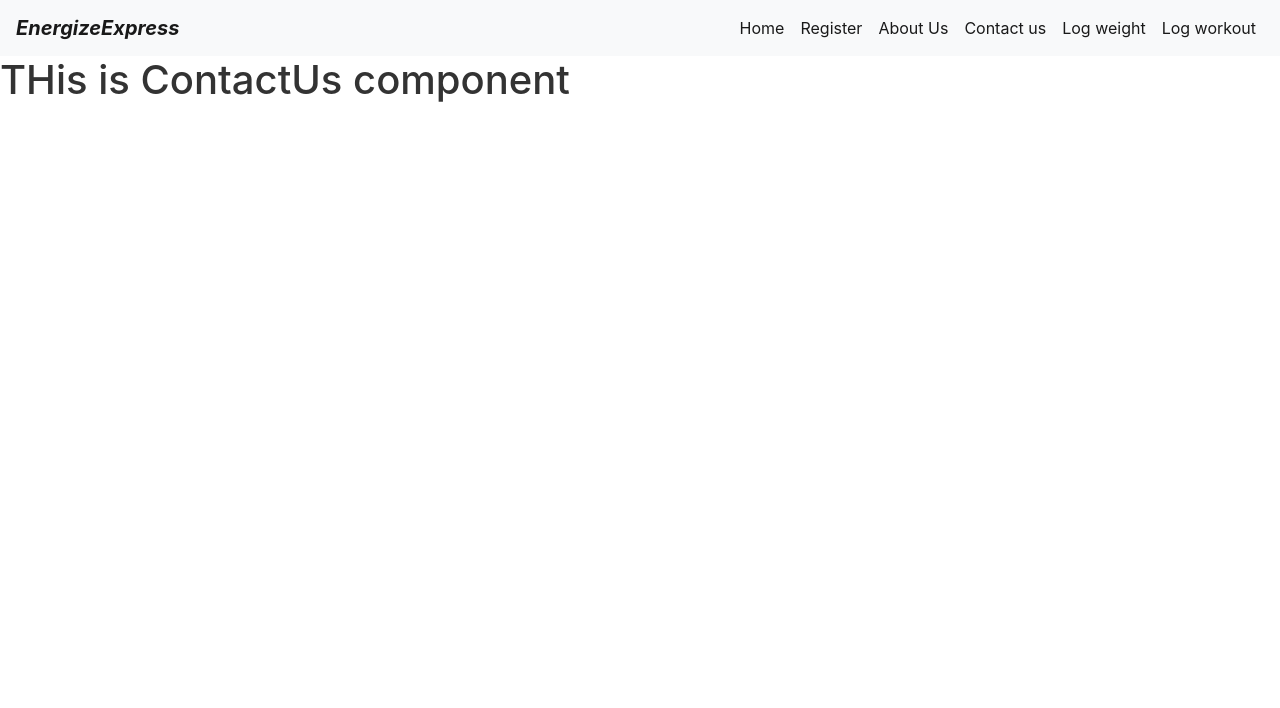
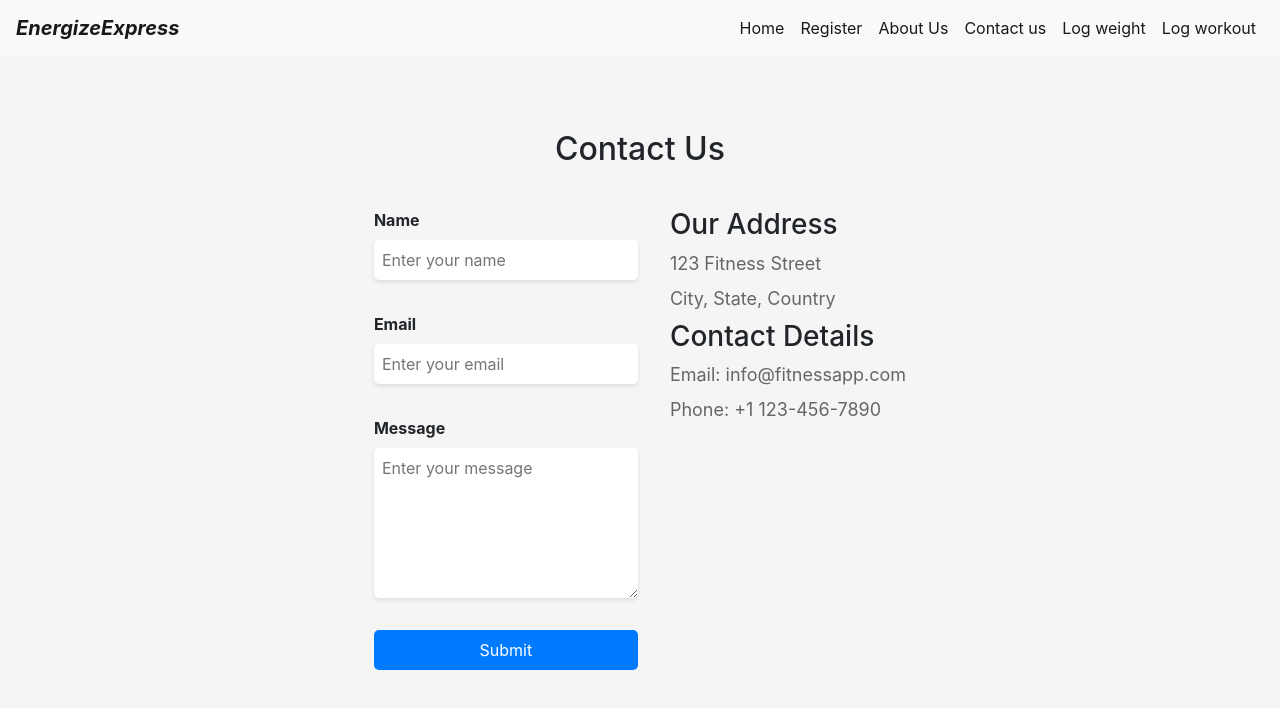
Before and after one commit to vndpal/EnergizeXpress, a React (Create React App) app in the folder client/: page /contactus in a window 1280 px wide. Shown: the top 708 px of the page. Built offline with nearby package versions, Linux system fonts and the light colour scheme; no server answers.

Commit message:
Added code for the register page

```diff
--- a/client/src/App.css
+++ b/client/src/App.css
@@ -3,7 +3,7 @@
     flex-direction: column;
     align-items: center;
     justify-content: center;
-    height: 91vh;
+    height: 110vh;
     background-color:rgb(253, 253, 255);
 }
 .card-container{
@@ -51,3 +51,17 @@
   .form-container{
     flex: 1;
   }
+
+
+  .error-message{
+    color:red;
+    font-size: small;
+
+  }
+
+  .menubar{
+    position:fixed;
+    top:0;
+    left: 0;
+    width: 100%;
+  }
--- a/client/src/App.js
+++ b/client/src/App.js
@@ -17,7 +17,10 @@ function App() {
   },[])
   return (
     <>
-      <Navbar />
+    <div className='menubar'>
+    <Navbar />
+    </div>
+
       <Routes>
       <Route path='/' Component={Home} />
       <Route path='/register' Component={Register} />
--- /dev/null
+++ b/client/src/components/Aboutus.css
@@ -0,0 +1,40 @@
+.about-container {
+    display: flex;
+    align-items: center;
+    justify-content: space-around;
+    margin: 2rem;
+    height: 100vh;
+  }
+
+  .about-content {
+    width: 50%;
+  }
+
+  .about-content h2 {
+    font-size: 2rem;
+    margin-bottom: 1rem;
+  }
+
+  .about-content p {
+    margin-bottom: 1rem;
+  }
+
+  .about-content h3 {
+    font-size: 1.5rem;
+    margin-bottom: 1rem;
+  }
+
+  .about-content ul {
+    list-style-type: disc;
+    margin-left: 2rem;
+  }
+
+  .about-image {
+    width: 40%;
+  }
+
+  .about-image img {
+    width: 100%;
+    border-radius: 5px;
+    box-shadow: 0px 5px 10px rgba(0, 0, 0, 0.1);
+  }
--- a/client/src/components/Aboutus.js
+++ b/client/src/components/Aboutus.js
@@ -1,9 +1,38 @@
+import aboutImage from "../images/signup.jpg";
+import "./Aboutus.css"
+
 const AboutUs = props =>{
     return(
         <>
-        <h1>
-            This is About us Component
-        </h1>
+         <div className="about-container">
+      <div className="about-content">
+        <h2>About Us</h2>
+        <p>
+          Welcome to EnergizeExpress! We are passionate about helping individuals achieve their health and fitness goals. Whether you're looking to lose weight, build muscle, or improve your overall well-being, our app is here to support you on your fitness journey.
+        </p>
+        <p>
+          With our easy-to-use interface, you can track your workouts, log your nutrition, monitor your progress, and stay motivated. Our app provides a comprehensive set of tools and features to help you stay on track and reach your fitness milestones.
+        </p>
+        <p>
+          Our dedicated team of fitness experts and professionals is constantly working to enhance the app's functionality and bring you the latest advancements in fitness tracking. We believe that fitness should be accessible to everyone, and we strive to make our app user-friendly and inclusive.
+        </p>
+        <p>
+          Join our fitness community today and embark on a transformative fitness journey. Let's achieve our fitness goals together!
+        </p>
+        <h3>Why Choose Our App?</h3>
+        <ul>
+          <li>Intuitive and user-friendly interface</li>
+          <li>Comprehensive workout and nutrition tracking</li>
+          <li>Personalized goal setting and progress monitoring</li>
+          <li>Motivational challenges and rewards system</li>
+          <li>Access to a supportive fitness community</li>
+          <li>Regular updates and new features</li>
+        </ul>
+      </div>
+      <div className="about-image">
+        <img src={aboutImage} alt="About Us" />
+      </div>
+    </div>
         </>
     )
 }
--- /dev/null
+++ b/client/src/components/ContactUs.css
@@ -0,0 +1,78 @@
+.contact-container {
+    display: flex;
+    flex-direction: column;
+    align-items: center;
+    justify-content: center;
+    height: 100vh;
+    background-color: #f5f5f5;
+  }
+
+  .contact-content {
+    display: flex;
+    justify-content: center;
+    align-items: flex-start;
+    gap: 2rem;
+    margin-top: 2rem;
+  }
+
+  .contact-form {
+    display: flex;
+    flex-direction: column;
+    gap: 1rem;
+    width: 50%;
+  }
+
+  .contact-form .form-group {
+    display: flex;
+    flex-direction: column;
+  }
+
+  .contact-form label {
+    font-weight: bold;
+  }
+
+  .contact-form input,
+  .contact-form textarea {
+    padding: 0.5rem;
+    border-radius: 5px;
+    border: none;
+    outline: none;
+    box-shadow: 0px 2px 4px rgba(0, 0, 0, 0.1);
+  }
+
+  .contact-form textarea {
+    height: 150px;
+  }
+
+  .btn {
+    padding: 0.5rem 1rem;
+    border: none;
+    border-radius: 5px;
+    background-color: #007bff;
+    color: #fff;
+    cursor: pointer;
+  }
+
+  .contact-info {
+    width: 50%;
+  }
+
+  .contact-info h3 {
+    margin-top: 0;
+  }
+
+  .contact-info p {
+    margin-bottom: 0.5rem;
+  }
+
+  @media (max-width: 768px) {
+    .contact-content {
+      flex-direction: column;
+      align-items: center;
+    }
+
+    .contact-form,
+    .contact-info {
+      width: 100%;
+    }
+  }
--- a/client/src/components/ContactUs.js
+++ b/client/src/components/ContactUs.js
@@ -1,7 +1,35 @@
+import "./ContactUs.css"
 const ContactUs = props => {
     return(
         <>
-        <h1>THis is ContactUs component</h1>
+        <div className="contact-container">
+      <h2>Contact Us</h2>
+      <div className="contact-content">
+        <form className="contact-form">
+          <div className="form-group">
+            <label htmlFor="name">Name</label>
+            <input type="text" id="name" name="name" placeholder="Enter your name" />
+          </div>
+          <div className="form-group">
+            <label htmlFor="email">Email</label>
+            <input type="email" id="email" name="email" placeholder="Enter your email" />
+          </div>
+          <div className="form-group">
+            <label htmlFor="message">Message</label>
+            <textarea id="message" name="message" placeholder="Enter your message"></textarea>
+          </div>
+          <button type="submit" className="btn btn-primary">Submit</button>
+        </form>
+        <div className="contact-info">
+          <h3>Our Address</h3>
+          <p>123 Fitness Street</p>
+          <p>City, State, Country</p>
+          <h3>Contact Details</h3>
+          <p>Email: info@fitnessapp.com</p>
+          <p>Phone: +1 123-456-7890</p>
+        </div>
+      </div>
+    </div>
         </>
     )
 }
--- a/client/src/components/Home.css
+++ b/client/src/components/Home.css
@@ -4,7 +4,7 @@
     align-items: center;
     justify-content: center;
     height: 100vh;
-    background-color: #f2f2f2;
+    background-color:rgb(253, 253, 255);
     padding: 20px;
   }
 
--- a/client/src/components/Register.js
+++ b/client/src/components/Register.js
@@ -14,6 +14,7 @@ const Register = (props) => {
  const {values,errors,touched,handleBlur,handleChange,handleSubmit} = useFormik({
     initialValues:initialValues,
     validationSchema:resigterSchema,
+
     onSubmit: async (values,action)=>{
       const   {firstName,lastName,mobile,emailId,password} = values;
       const res = await fetch("/api/users/register",{
@@ -61,7 +62,7 @@ const Register = (props) => {
                   onChange={handleChange}
                   onBlur={handleBlur}
                 />
-                { errors.firstName && touched.firstName?  <p>{errors.firstName}</p> : null}
+                { errors.firstName && touched.firstName?  <p class="error-message">{errors.firstName}</p> : null}
               </div>
               <div className="form-group">
                 <label htmlFor="name">Last Name</label>
@@ -77,21 +78,23 @@ const Register = (props) => {
                   onChange={handleChange}
                   onBlur={handleBlur}
                 />
+                { errors.lname && touched.lname?  <p class="error-message">{errors.lname}</p> : null}
               </div>
               <div className="form-group">
                 <label htmlFor="mobile">Mobile</label>
                 <input
-                  type="number"
+                  type="text"
                   className="form-control"
                   id="mobile"
                   name="mobile"
                   aria-describedby="emailHelp"
-                  placeholder="Enter Mobile"
+                  placeholder="Enter Mobile e.g. +12-1234567890"
                   autoComplete="off"
                   value={values.mobile}
                   onChange={handleChange}
                   onBlur={handleBlur}
                 />
+                { errors.mobile && touched.mobile?  <p class="error-message">{errors.mobile}</p> : null}
                 <small id="emailHelp" className="form-text text-muted">
                   We'll never share your mobile with anyone else.
                 </small>
@@ -110,6 +113,7 @@ const Register = (props) => {
                   onChange={handleChange}
                   onBlur={handleBlur}
                 />
+                { errors.emailId && touched.emailId?  <p class="error-message">{errors.emailId}</p> : null}
                 <small id="emailHelp" className="form-text text-muted">
                   We'll never share your email with anyone else.
                 </small>
@@ -127,6 +131,7 @@ const Register = (props) => {
                   onChange={handleChange}
                   onBlur={handleBlur}
                 />
+                { errors.password && touched.password?  <p class="error-message">{errors.password}</p> : null}
                 </div>
                  <div className="form-group">
                 <label htmlFor="cpassword">Confirm Password</label>
@@ -141,6 +146,7 @@ const Register = (props) => {
                   onChange={handleChange}
                   onBlur={handleBlur}
                 />
+                { errors.cpassword && touched.cpassword?  <p class="error-message">{errors.cpassword}</p> : null}
               </div>
               <button
                 type="submit"
--- a/client/src/schemas/index.jsx
+++ b/client/src/schemas/index.jsx
@@ -1,10 +1,19 @@
 import * as yup from 'yup';
 
+const phoneRegExp = /^((\+[1-9]{1,4}[ -]?)|(\([0-9]{2,3}\)[ -]?)|([0-9]{2,4})[ -]?)*?[0-9]{3,4}[ -]?[0-9]{3,4}$/;
+const passRegExp = /^(?=.*[a-z])(?=.*[A-Z])(?=.*[0-9])(?=.*[!@#\$%\^&\*])(?=.{8,})/;
+
 export const resigterSchema = yup.object({
-    firstName:yup.string().required("Please end first name"),
-    lname:yup.string().required("Please end last name"),
-    mobile:yup.number().required("Please end mobile"),
-    emailId:yup.string().email().required("Please end email"),
-    password:yup.string().required("Please end password"),
-    cpassword:yup.string().required("Please end confirm password"),
+    firstName:yup.string().required("Please enter first name"),
+    lname:yup.string().required("Please enter last name"),
+    mobile:yup.string().matches(phoneRegExp,'Please enter valid phone number').required("Please enter mobile number"),
+    emailId:yup.string().email().required("Please emailId email"),
+    password:yup.string().matches(
+        passRegExp,
+        "Must Contain 8 Characters, One Uppercase, One Lowercase, One Number and One Special Case Character"
+      ).required("Please enter password"),
+    cpassword:yup.string().matches(
+        passRegExp,
+        "Must Contain 8 Characters, One Uppercase, One Lowercase, One Number and One Special Case Character"
+      ).required("Please enter confirm password").oneOf([yup.ref("password"), null],"Passwords must match"),
 })
```
